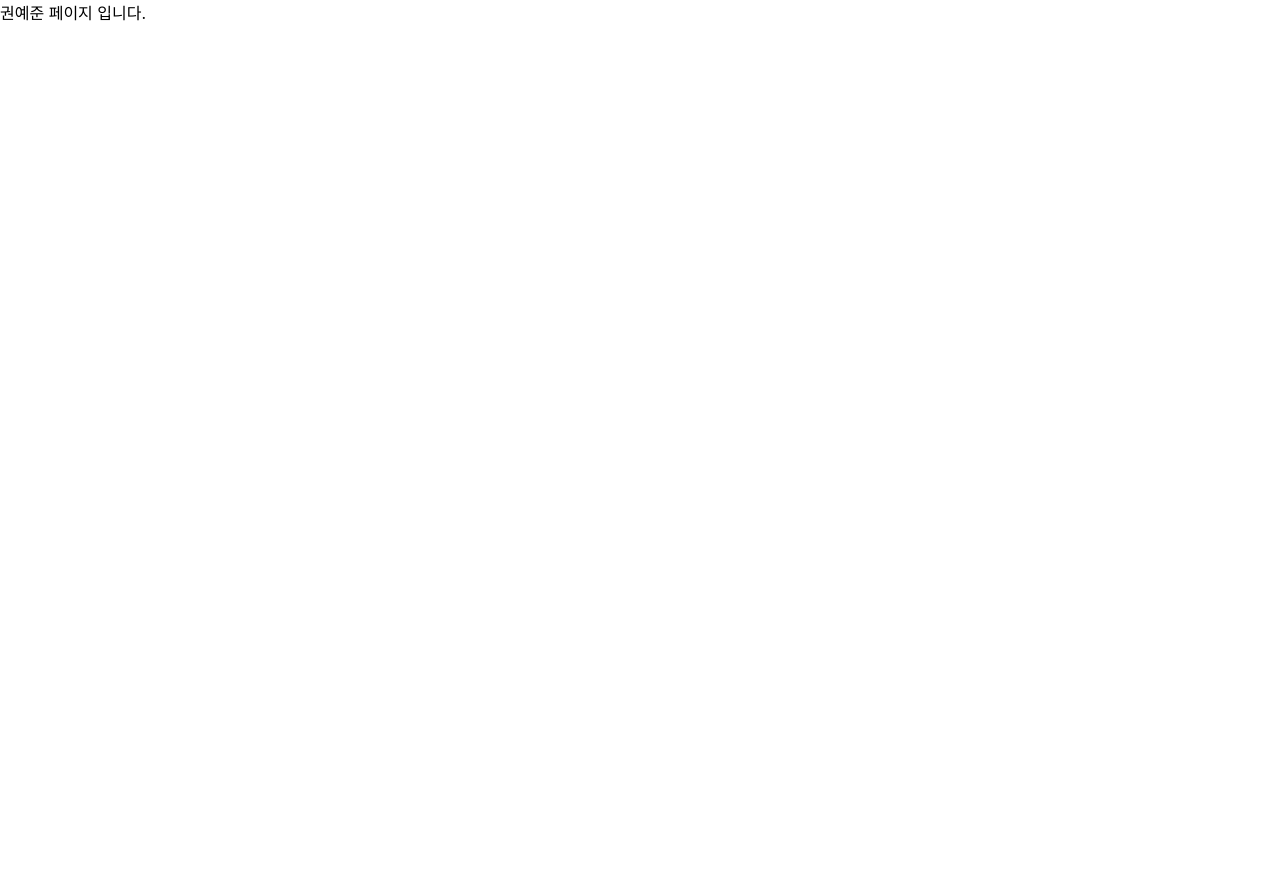
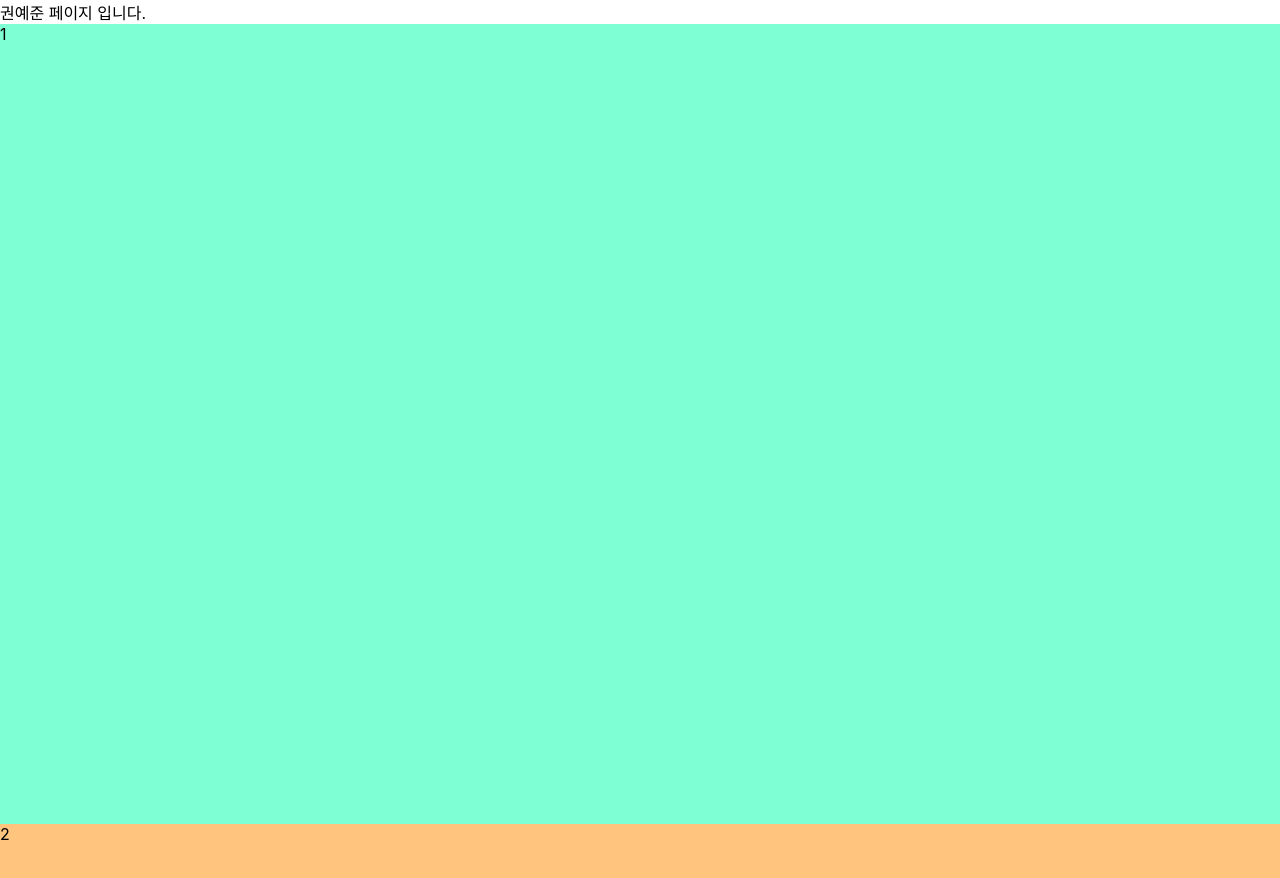
Before and after one commit to KwonYeJun/thisIsMe, a React (Create React App) app in the folder main/: page / in a window 1280 px wide. Shown: the top 878 px of the page. Before the commit the page ends 800 px from the top, so only its background shows below. Built offline with nearby package versions, Linux system fonts and the light colour scheme.

Commit message:
파일 위치 수정

```diff
--- a/main/src/App.css
+++ b/main/src/App.css
@@ -1,38 +1,32 @@
-.App {
-  text-align: center;
+*{
+  margin: 0;
+  padding: 0;
+  box-sizing: border-box;
 }
 
-.App-logo {
-  height: 40vmin;
-  pointer-events: none;
+#root{
+
 }
 
-@media (prefers-reduced-motion: no-preference) {
-  .App-logo {
-    animation: App-logo-spin infinite 20s linear;
-  }
+#container{
+
+  width: 100vw;
+  height: 300vh;
 }
 
-.App-header {
-  background-color: #282c34;
-  min-height: 100vh;
-  display: flex;
-  flex-direction: column;
-  align-items: center;
-  justify-content: center;
-  font-size: calc(10px + 2vmin);
-  color: white;
+#container > :nth-child(1){
+  width: 100vw;
+  height: 100vh;
+  background-color: aquamarine;
 }
 
-.App-link {
-  color: #61dafb;
+#container > :nth-child(2){
+  width: 100vw;
+  height: 100vh;
+  background-color: rgb(255, 197, 127);
 }
-
-@keyframes App-logo-spin {
-  from {
-    transform: rotate(0deg);
-  }
-  to {
-    transform: rotate(360deg);
-  }
+#container > :nth-child(3){
+  width: 100vw;
+  height: 100vh;
+  background-color: rgb(191, 127, 255);
 }
--- a/main/src/App.tsx
+++ b/main/src/App.tsx
@@ -5,7 +5,14 @@ function App() {
 
 
   return (
-  <div>권예준 페이지 입니다.</div>
+    <>
+      권예준 페이지 입니다.
+      <div id="container">
+        <div>1</div>
+        <div>2</div>
+        <div>3</div>
+      </div>
+    </>
   );
 }
 
--- a/main/src/index.tsx
+++ b/main/src/index.tsx
@@ -2,7 +2,7 @@ import React from 'react';
 import ReactDOM from 'react-dom/client';
 import './index.css';
 import App from './App';
-import reportWebVitals from './reportWebVitals';
+import reportWebVitals from './views/ts/reportWebVitals';
 
 const root = ReactDOM.createRoot(
   document.getElementById('root') as HTMLElement
--- /dev/null
+++ b/main/src/views/css/style.css
@@ -0,0 +1,3 @@
+*{
+  border: 1 black solid;
+}
```
Also changed, not shown: main/src/views/ts/react-app-env.d.ts (renamed from main/src/react-app-env.d.ts), main/src/views/ts/reportWebVitals.ts (renamed from main/src/reportWebVitals.ts), main/src/views/ts/setupTests.ts (renamed from main/src/setupTests.ts), 1 other file (tests, documents, lock files or other folders).
